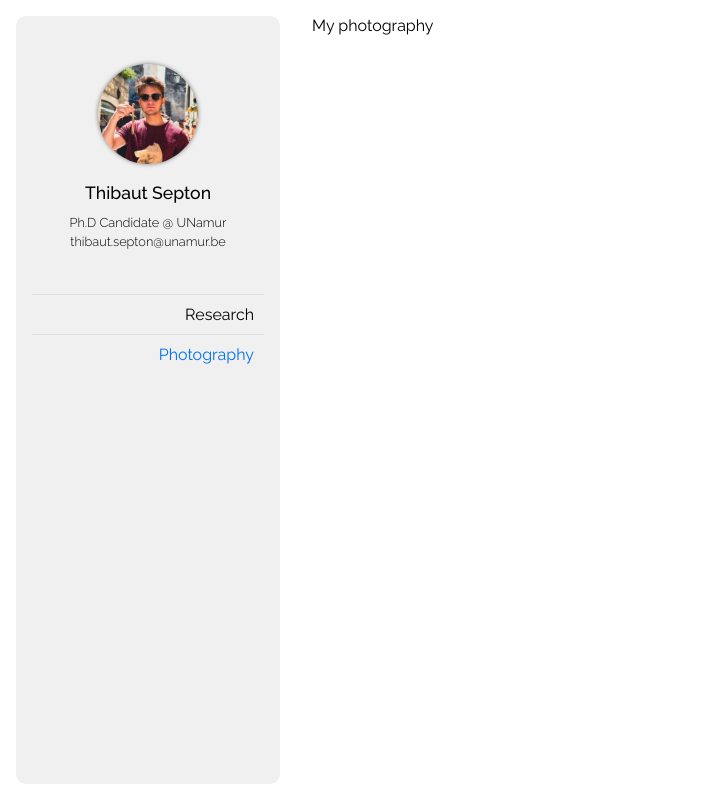
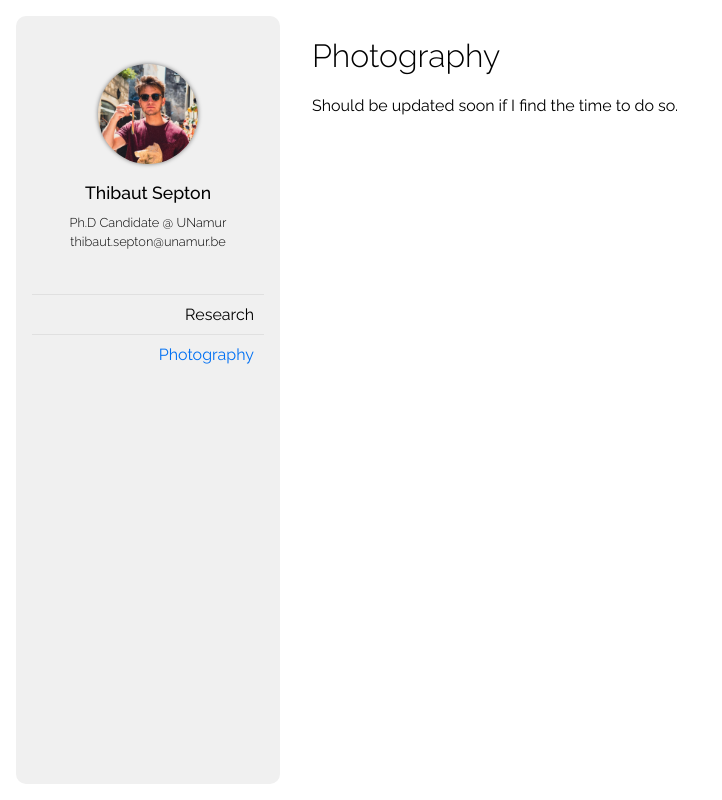
Before and after one commit to tsepton/tsepton.github.io, a SvelteKit app: page /photography in a window 1280 px wide. Shown: the whole page, without its empty margins (0-722 px from the left). Built offline with nearby package versions, Linux system fonts and the light colour scheme.

Commit message:
Update photography section

```diff
--- a/src/routes/photography/+page.svelte
+++ b/src/routes/photography/+page.svelte
@@ -1,4 +1,8 @@
 <script>
 </script>
 
-<div>My photography</div>
+
+<h1>Photography</h1>
+<div>
+    Should be updated soon if I find the time to do so.
+</div>
--- a/static/styles.css
+++ b/static/styles.css
@@ -5,3 +5,15 @@ body {
 
 	font-family: 'Raleway', sans-serif;
 }
+
+
+
+h1 {
+	font-size: 2em;
+	font-weight: 300;
+}
+
+h2 {
+	font-size: 1.5em;
+	font-weight: 300;
+}
```
Also changed, not shown: src/routes/+page.svelte (+0 -7 lines).
